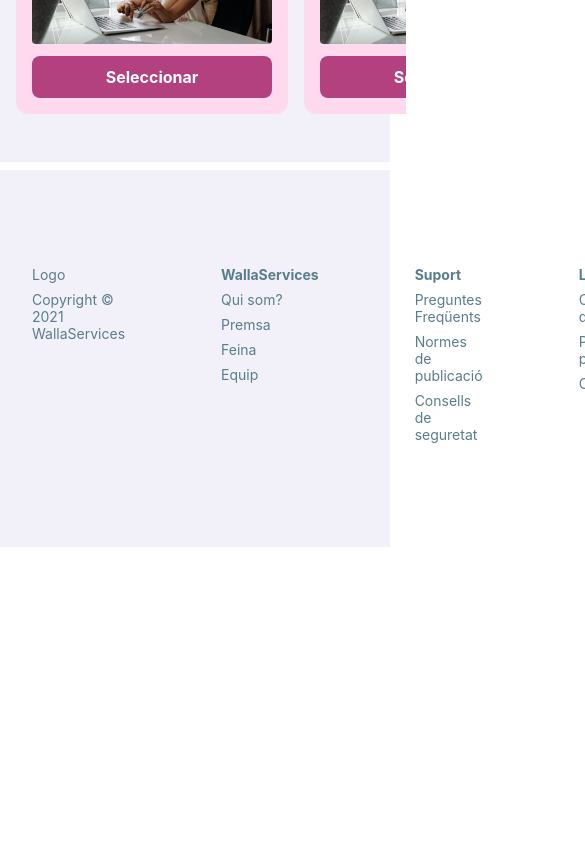
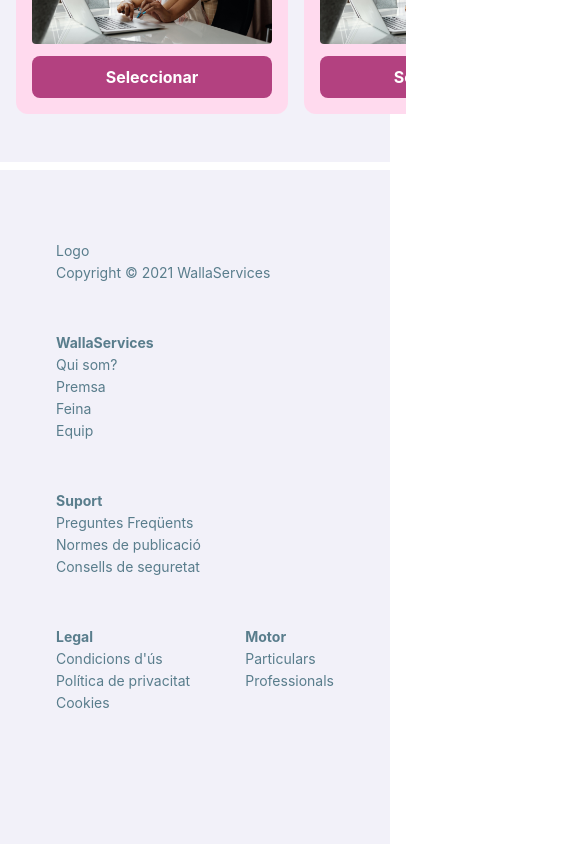
Before and after one commit to danifdezalonso/hourglass-app, a React (Create React App) app: page / in a window 390 px wide. Shown: the part 1780-2624 px from the top of the page, 585 px wide, since content can reach past the window. Before the commit the page ends 2327 px from the top, so only its background shows below. Built offline with nearby package versions, Linux system fonts and the light colour scheme.

Commit message:
Footer responsive done!
(Falta per això fer el width:100% del html)

```diff
--- a/src/components/Footer.module.scss
+++ b/src/components/Footer.module.scss
@@ -6,14 +6,13 @@ $text-color: #FFFFFF;
 
 .footer {
     background-color: $gray-color;
-    padding: 3rem;
-    margin-top: 2rem;
+    padding: 4%;
+    margin-top: 5%;
     font-size: 14px;
     color: $grayblue-color;
 
     &__container {
-        max-width: 1024px;
-        margin-top: 1rem;
+        margin-top: 2%;
         margin-right: auto;
         margin-left: auto;
     }
@@ -28,14 +27,10 @@ $text-color: #FFFFFF;
             list-style-type: none;
             position: center;
             justify-content: center;
-            padding: 3rem;
-
-            &:first-child {
-                padding-left: 0rem;
-            }
+            padding: 4%;
 
             li {
-                padding-bottom: 8px;
+                padding-bottom: 8%;
             }
 
             &>li>a {
@@ -52,7 +47,7 @@ $text-color: #FFFFFF;
 @media screen and (max-width: 600px) {
     .footer__llistes {
         display: flex;
-        flex-wrap: nowrap;
+        flex-wrap: wrap;
     }
 
     .footer {
@@ -61,7 +56,26 @@ $text-color: #FFFFFF;
 
         &__container {
             margin-top: 0rem;
-            max-width: 600px;
+            margin-bottom: 4em;
+        }
+        &__llistes {
+            justify-content: space-between;
+
+            &__links {
+                list-style-type: none;
+                position: center;
+                justify-content: center;
+                padding: 1.5rem;
+
+                &:first-child {
+                    // min-width:350px;
+                }
+
+                li {
+                    padding-bottom: 5px;
+                }
+
+            }
         }
     }
 }
```
